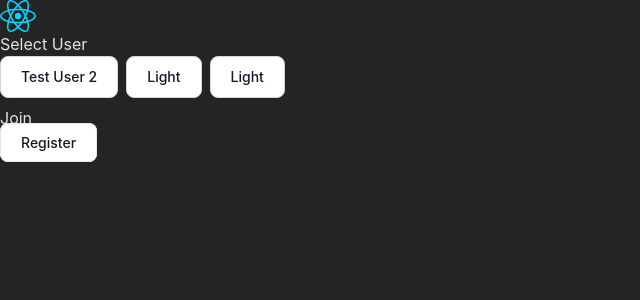
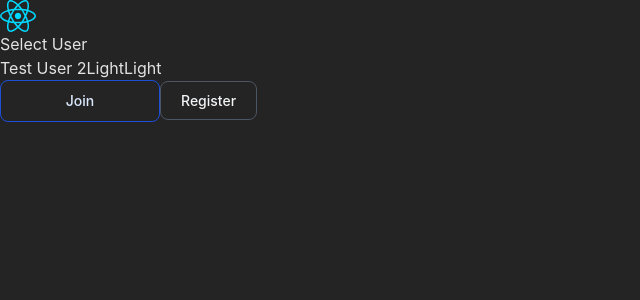
Before and after one commit to IonutDaniel99/NexusHub, a React (Vite) app in the folder NexusHub-Frontend/: page / in a window 1280 px wide. Shown: the top 300 px of the page, without its empty margins (0-640 px from the left). Built offline with nearby package versions, Linux system fonts and the light colour scheme.

Commit message:
Working on Wizard

```diff
--- a/NexusHub-Frontend/src/Pages/Root/Register/RegisterWizard.js
+++ b/NexusHub-Frontend/src/Pages/Root/Register/RegisterWizard.js
@@ -1,10 +1,19 @@
-import { create } from "zustand"
+import { create } from "zustand";
+import { devtools } from "zustand/middleware";
 
-const useRegisterWizardStore = create((set) => ({
+const useRegisterWizardStore = create(
+  devtools((set, get) => ({
     current_slide: 0,
     set_current_slide: (value) => set({ current_slide: value }),
+    increment_current_slide: () => set((state) => ({ current_slide: state.current_slide + 1 })),
+    decrement_current_slide: () => set((state) => ({ current_slide: state.current_slide - 1 })),
     account_name: null,
     set_account_name: (value) => set({ account_name: value }),
-}))
+    retrieve_all_data: () =>
+      get((state) => {
+        state.account_name, state.current_slide;
+      }),
+  }))
+);
 
-export default useRegisterWizardStore
+export default useRegisterWizardStore;
--- a/NexusHub-Frontend/src/Pages/Root/Register/Wizards/FinishScreen.jsx
+++ b/NexusHub-Frontend/src/Pages/Root/Register/Wizards/FinishScreen.jsx
@@ -1,9 +1,26 @@
-import React from 'react'
+import useRegisterWizardStore from "../RegisterWizard";
 
 function FinishScreen() {
-    return (
-        <div>FinishScreen</div>
-    )
+  const incrementSlide = useRegisterWizardStore((state) => state.increment_current_slide);
+  const decrementSlide = useRegisterWizardStore((state) => state.decrement_current_slide);
+
+  return (
+    <div className="relative h-full w-full">
+      <div className="h-full w-full flex flex-col items-center relative gap-16">
+        <div className="h-3/4 w-2/4 gap-6 flex flex-col items-center justify-center">
+          <label>Localization</label>
+        </div>
+        <div className="w-full flex items-end justify-between">
+          <button type="button" className="slider-pref-next-button" onClick={decrementSlide}>
+            Previous
+          </button>
+          <button type="button" className="slider-pref-next-button" onClick={incrementSlide}>
+            Finish
+          </button>
+        </div>
+      </div>
+    </div>
+  );
 }
 
-export default FinishScreen
+export default FinishScreen;
--- /dev/null
+++ b/NexusHub-Frontend/src/Pages/Root/Register/Wizards/LoadingScreen.jsx
@@ -0,0 +1,16 @@
+import React from "react";
+import useRegisterWizardStore from "../RegisterWizard";
+
+function LoadingScreen() {
+  return (
+    <div className="relative h-full w-full">
+      <div className="h-full w-full flex flex-col items-center relative gap-16">
+        <div className="h-3/4 w-2/4 gap-6 flex flex-col items-center justify-center">
+          <label>Loading</label>
+        </div>
+      </div>
+    </div>
+  );
+}
+
+export default LoadingScreen;
--- a/NexusHub-Frontend/src/Pages/Root/Register/Wizards/LocalizationScreen.jsx
+++ b/NexusHub-Frontend/src/Pages/Root/Register/Wizards/LocalizationScreen.jsx
@@ -1,9 +1,26 @@
-import React from 'react'
+import useRegisterWizardStore from "../RegisterWizard";
 
 function LocalizationScreen() {
-    return (
-        <div>LocalizationScreen</div>
-    )
+  const incrementSlide = useRegisterWizardStore((state) => state.increment_current_slide);
+  const decrementSlide = useRegisterWizardStore((state) => state.decrement_current_slide);
+
+  return (
+    <div className="relative h-full w-full">
+      <div className="h-full w-full flex flex-col items-center relative gap-16">
+        <div className="h-3/4 w-2/4 gap-6 flex flex-col items-center justify-center">
+          <label>Localization</label>
+        </div>
+        <div className="w-full flex items-end justify-between">
+          <button type="button" className="slider-pref-next-button" onClick={decrementSlide}>
+            Previous
+          </button>
+          <button type="button" className="slider-pref-next-button" onClick={incrementSlide}>
+            Next
+          </button>
+        </div>
+      </div>
+    </div>
+  );
 }
 
-export default LocalizationScreen
+export default LocalizationScreen;
--- a/NexusHub-Frontend/src/Pages/Root/Register/Wizards/ServicesScreen.jsx
+++ b/NexusHub-Frontend/src/Pages/Root/Register/Wizards/ServicesScreen.jsx
@@ -1,9 +1,26 @@
-import React from 'react'
+import useRegisterWizardStore from "../RegisterWizard";
 
 function ServicesScreen() {
-    return (
-        <div>ServicesScreen</div>
-    )
+  const incrementSlide = useRegisterWizardStore((state) => state.increment_current_slide);
+  const decrementSlide = useRegisterWizardStore((state) => state.decrement_current_slide);
+
+  return (
+    <div className="relative h-full w-full">
+      <div className="h-full w-full flex flex-col items-center relative gap-16">
+        <div className="h-3/4 w-2/4 gap-6 flex flex-col items-center justify-center">
+          <label>Other</label>
+        </div>
+        <div className="w-full flex items-end justify-between">
+          <button type="button" className="slider-pref-next-button" onClick={decrementSlide}>
+            Previous
+          </button>
+          <button type="button" className="slider-pref-next-button" onClick={incrementSlide}>
+            Next
+          </button>
+        </div>
+      </div>
+    </div>
+  );
 }
 
-export default ServicesScreen
+export default ServicesScreen;
--- a/NexusHub-Frontend/src/Pages/Root/RootPage.jsx
+++ b/NexusHub-Frontend/src/Pages/Root/RootPage.jsx
@@ -1,37 +1,43 @@
-import React from 'react'
-import reactLogo from '../../assets/react.svg'
-import { Link } from 'react-router-dom'
+import React from "react";
+import reactLogo from "../../assets/react.svg";
+import { Link } from "react-router-dom";
 
 function RootPage() {
   return (
     <>
-            <div className='h-screen w-screen relative flex items-center justify-center'>
-                <div className='h-4/6 w-5/12 flex-col flex items-center justify-evenly'>
-                    <div className='w-40 h-40'>
-                        <img src={reactLogo} className='h-full w-full' />
+      <div className="h-screen w-screen relative flex items-center justify-center">
+        <div className="h-4/6 w-5/12 flex-col flex items-center justify-evenly">
+          <div className="w-40 h-40">
+            <img src={reactLogo} className="h-full w-full" />
           </div>
-                    <div className='flex w-4/6 h-1/3 justify-evenly'>
-                        <div className='w-1/2 flex flex-col items-center justify-evenly gap-6'>
-                            <p className='font-medium' >Select User</p>
-                            <div className='grid grid-cols-2'>
-                                <button type="button" className="select-user-button-gray">Test User 2</button>
-                                <button type="button" className="select-user-button-gray">Light</button>
-                                <button type="button" className="select-user-button-gray">Light</button>
+          <div className="flex w-full h-1/3 justify-evenly">
+            <div className="w-full flex flex-col items-center justify-evenly gap-6">
+              <p className="font-medium">Select User</p>
+              <div className="grid grid-cols-3 grid-rows-3 gap-6">
+                <button type="button" className="select-user-button-gray">
+                  Test User 2
+                </button>
+                <button type="button" className="select-user-button-gray">
+                  Light
+                </button>
+                <button type="button" className="select-user-button-gray">
+                  Light
+                </button>
               </div>
-                            <button type="button" className="text-blue-700 hover:text-white border border-blue-700 hover:bg-blue-800 focus:ring-4 focus:outline-none focus:ring-blue-300 font-medium rounded-lg text-sm px-5 py-2.5 text-center mr-2 mb-2 dark:border-blue-500 dark:text-blue-500 dark:hover:text-white dark:hover:bg-blue-500 dark:focus:ring-blue-800">Join</button>
-
-                        </div>
-                        <span className='border-[1px] border-opacity-50 border-gray-500 mx-4'></span>
-                        <div className='w-1/2 flex flex-col items-center justify-evenly'>
-                            <Link to={'/register'} className='select-register-button-alternative'>Register</Link>
+              <div className="w-full flex items-center justify-evenly">
+                <button type="button" className="slider-pref-next-button">
+                  Join
+                </button>
+                <Link to={"/register"} className="select-register-button-alternative">
+                  Register
+                </Link>
               </div>
             </div>
           </div>
-
-
-            </div >
+        </div>
+      </div>
     </>
-    )
+  );
 }
 
-export default RootPage
+export default RootPage;
--- a/NexusHub-Frontend/src/index.css
+++ b/NexusHub-Frontend/src/index.css
@@ -19,10 +19,11 @@
 @tailwind components;
 @tailwind utilities;
 
-.select-user-button-gray {
-  @apply text-gray-900 bg-white border border-gray-300 focus:outline-none hover:bg-gray-100 focus:ring-4 focus:ring-gray-200 font-medium rounded-lg text-sm px-5 py-2.5 mr-2 mb-2 dark:bg-gray-800 dark:text-white dark:border-gray-600 dark:hover:bg-gray-700 dark:hover:border-gray-600 dark:focus:ring-gray-700
+
+.select-register-button-alternative {
+  @apply text-gray-100 hover:text-white border border-gray-600 hover:bg-gray-800 font-medium rounded-lg text-sm px-5 py-2.5 text-center disabled:cursor-not-allowed w-40
 }
 
-.select-register-button-alternative {
-  @apply py-2.5 px-5 mr-2 mb-2 text-sm font-medium text-gray-900 focus:outline-none bg-white rounded-lg border border-gray-200 hover:bg-gray-100 hover:text-blue-700 focus:z-10 focus:ring-4 focus:ring-gray-200 dark:focus:ring-gray-700 dark:bg-gray-800 dark:text-gray-400 dark:border-gray-600 dark:hover:text-white dark:hover:bg-gray-700
+.slider-pref-next-button {
+  @apply text-blue-100 hover:text-white border border-blue-700 hover:bg-blue-600 font-medium rounded-lg text-sm px-5 py-2.5 text-center disabled:cursor-not-allowed w-40
 }
```
Also changed, not shown: NexusHub-Frontend/src/Pages/App.jsx (+7 -8 lines), NexusHub-Frontend/src/Pages/Root/Register/Register.jsx (+23 -22 lines), NexusHub-Frontend/src/Pages/Root/Register/Wizards/NameScreen.jsx (+21 -17 lines), NexusHub-Frontend/src/main.jsx (+7 -7 lines). Lines whose indentation alone changed are shown as unchanged.
